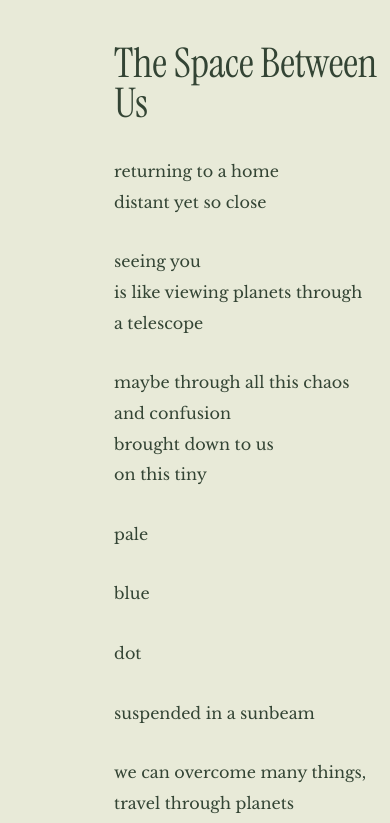
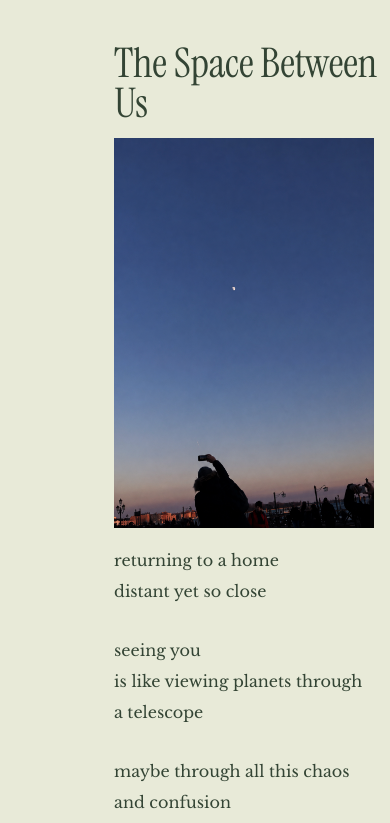
Before and after one commit to saykig/sarakim23, a Next.js app: page /poetry in a window 390 px wide. Shown: the part 8675-9498 px from the top of the page. Built offline with nearby package versions, Linux system fonts and the light colour scheme.

Commit message:
Add space between us artwork

```diff
--- a/app/components/poetry-reading-room.tsx
+++ b/app/components/poetry-reading-room.tsx
@@ -244,6 +244,18 @@ export function PoetryReadingRoom({ poems }: PoetryReadingRoomProps) {
               </header>
 
               {poem.content.kind === 'text' ? (
+                <>
+                  {poem.content.leadImage ? (
+                    <figure className="poetry-poem-image">
+                      <img
+                        src={poem.content.leadImage.src}
+                        alt={poem.content.leadImage.alt}
+                        width={poem.content.leadImage.width}
+                        height={poem.content.leadImage.height}
+                      />
+                    </figure>
+                  ) : null}
+
                   <div className="poetry-poem-text">
                     {poem.content.stanzas.map((stanza, stanzaIndex) => (
                       <p key={`${poem.id}-${stanzaIndex}`}>
@@ -263,6 +275,7 @@ export function PoetryReadingRoom({ poems }: PoetryReadingRoomProps) {
                       </p>
                     ))}
                   </div>
+                </>
               ) : null}
             </section>
           ))}
--- a/app/data/poems.ts
+++ b/app/data/poems.ts
@@ -6,6 +6,12 @@ export type PoemLine = {
 
 export type TextPoem = {
   kind: 'text'
+  leadImage?: {
+    src: string
+    width: number
+    height: number
+    alt: string
+  }
   stanzas: PoemLine[][]
 }
 
@@ -274,6 +280,12 @@ export const poems: Poem[] = [
     title: 'The Space Between Us',
     content: {
       kind: 'text',
+      leadImage: {
+        src: '/images/poetry/the-space-between-us-moon.png',
+        width: 1024,
+        height: 1536,
+        alt: 'A crescent moon over a waterfront at dusk.',
+      },
       stanzas: [
         lines('returning to a home', 'distant yet so close'),
         lines(
--- a/app/global.css
+++ b/app/global.css
@@ -2421,6 +2421,21 @@ body:has(.memory-page) ::selection {
   line-height: 0.98;
 }
 
+.poetry-poem:has(.poetry-poem-image) .poetry-poem-heading {
+  margin-bottom: clamp(0.85rem, 1.5vw, 1.25rem);
+}
+
+.poetry-poem-image {
+  width: min(100%, 25rem);
+  margin: 0 0 clamp(1.1rem, 2vw, 1.5rem);
+}
+
+.poetry-poem-image img {
+  display: block;
+  width: 100%;
+  height: auto;
+}
+
 .poetry-poem-text {
   width: min(100%, 41rem);
   color: var(--atlas-ink);
```
Also changed, not shown: public/images/poetry/the-space-between-us-moon.png (added). Lines whose indentation alone changed are shown as unchanged.
